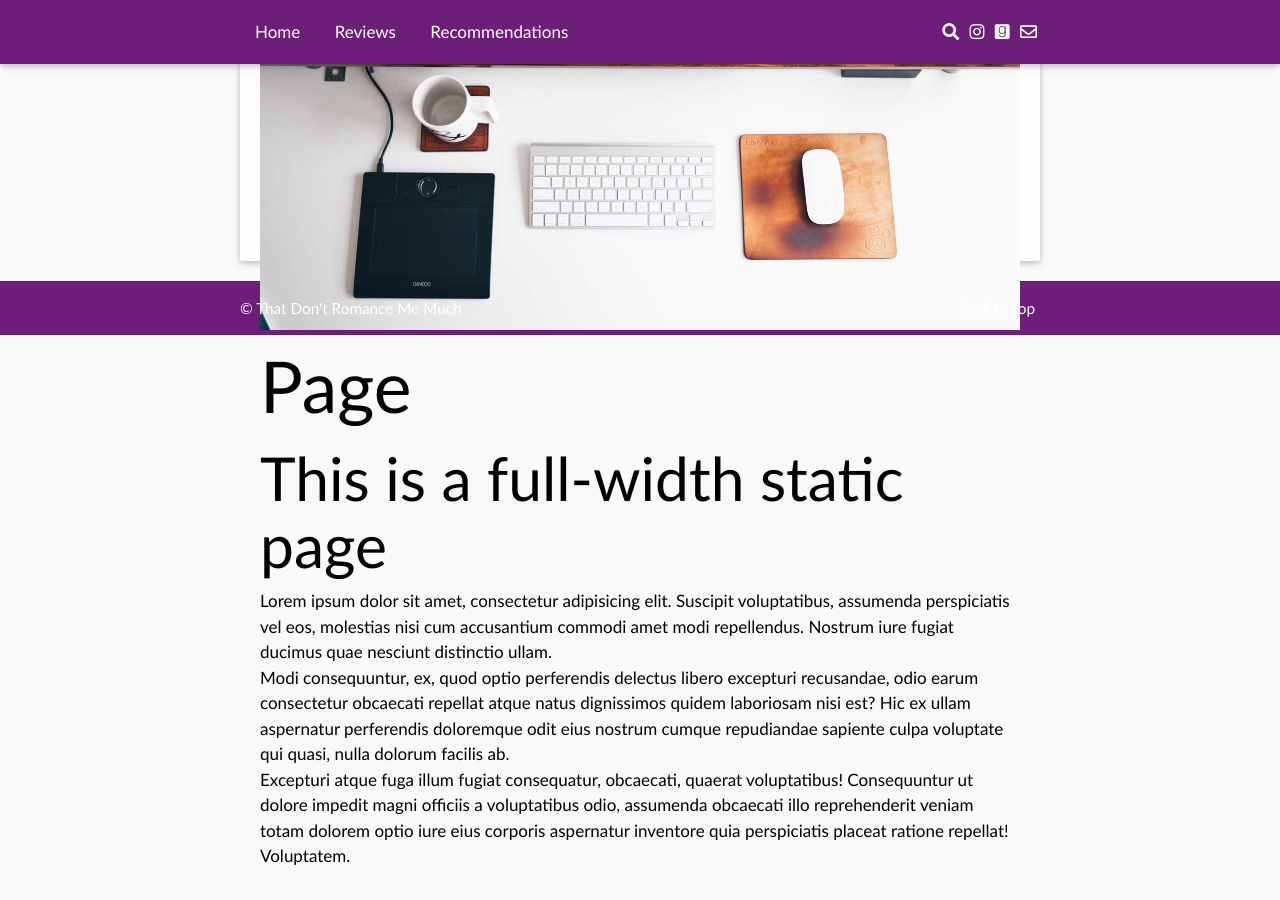
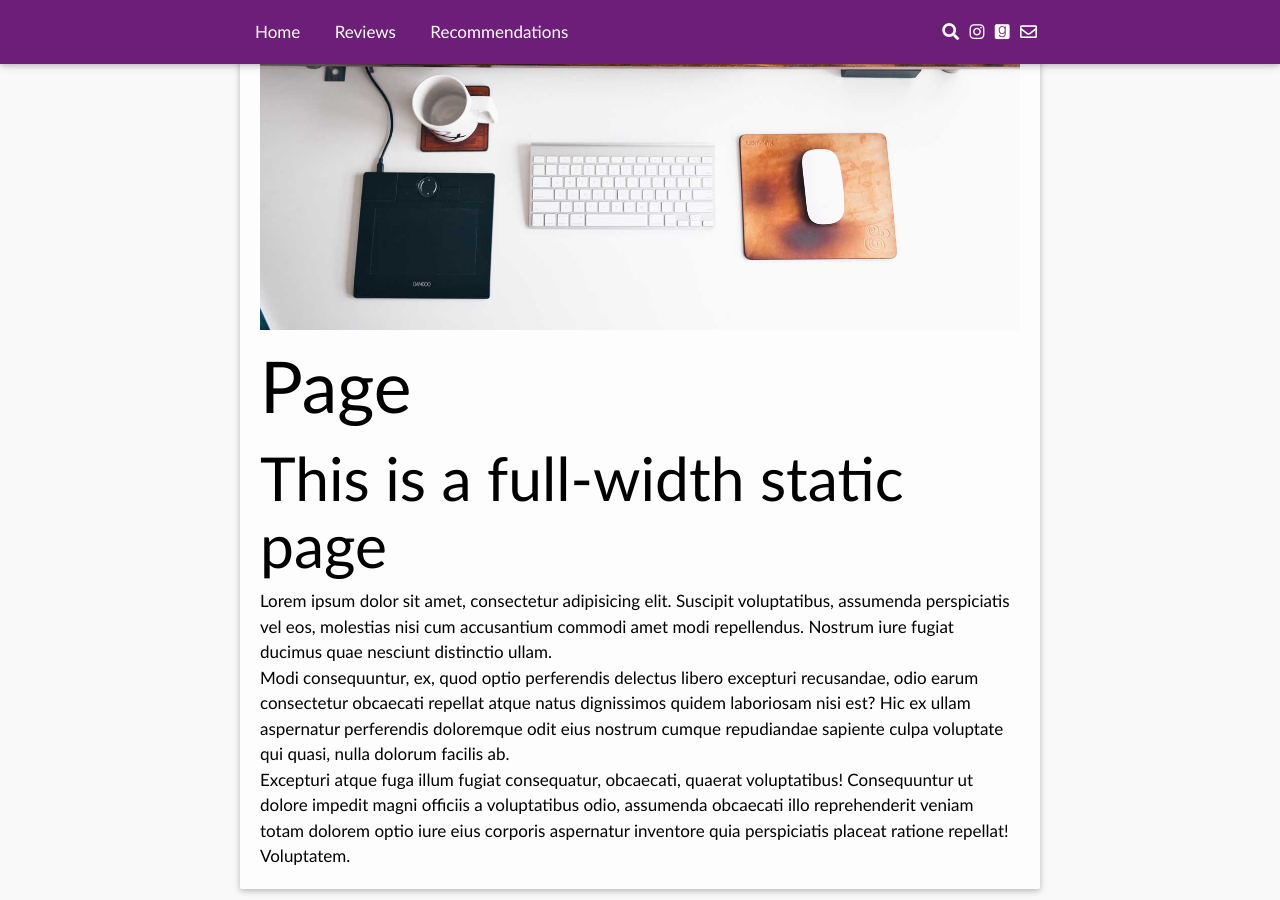
Before and after one commit to janester/tdrmm, a Jekyll site: the page built from page-full/index.md, in a window 1280 px wide and 900 px high, scrolled down 676 px. Built offline with Jekyll 4.4.1, drawn with Linux system fonts in a browser that asks for light colours; some web fonts are replaced; before the commit the page ends 1545 px from its top, so only the background shows below that.

Commit message:
fix styles and update post

```diff
--- a/_includes/article_index.html
+++ b/_includes/article_index.html
@@ -2,7 +2,7 @@
     this is the complete index for articles, as you can see it on the index page.
     Every Post type get's their own little settings.
 -->
-<article>
+<article class="article-tile">
     {% if post.homedisplay == "iframe" %}
         {% if post.type == "vimeo" %}
             {% if post.vimeo-embed %}
--- a/_layouts/post-full.html
+++ b/_layouts/post-full.html
@@ -57,7 +57,7 @@
                             {% endif %}
                         {% endif %}
                         <div class="post-content">
-                            {{ content }}
+                            {{ content | newline_to_br }}
                         </div>
                         {% if page.category or page.tags %}
                         <div class="catsandtags">
--- a/css/custom.css
+++ b/css/custom.css
@@ -37,11 +37,11 @@
   border: 1px solid black;
 }
 
-article {
+.article-tile {
     height: 500px;
 }
 
-article .article-preview {
+.article-tile .article-preview {
   position: absolute;
   bottom: 0;
   z-index: 1;
```
Also changed, not shown: _posts/2020-08-22-theme-song.md (+7 -1 lines).
